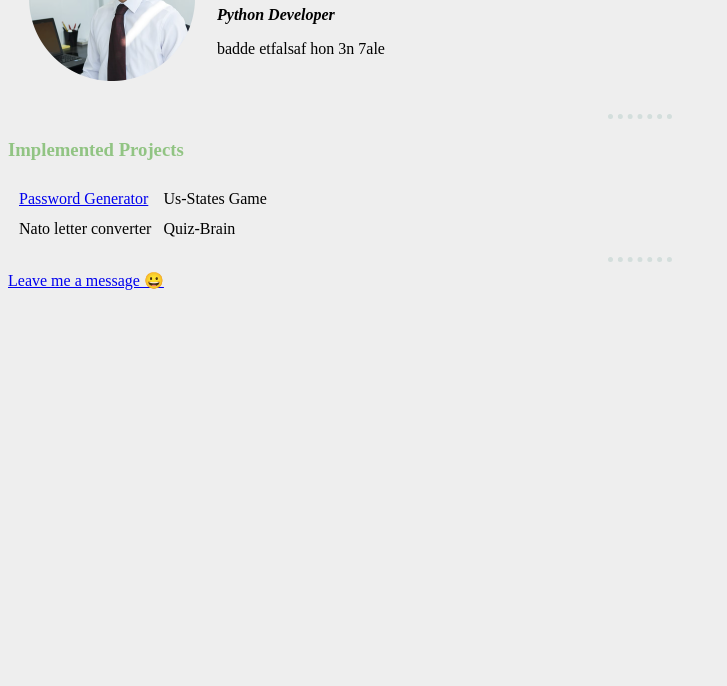
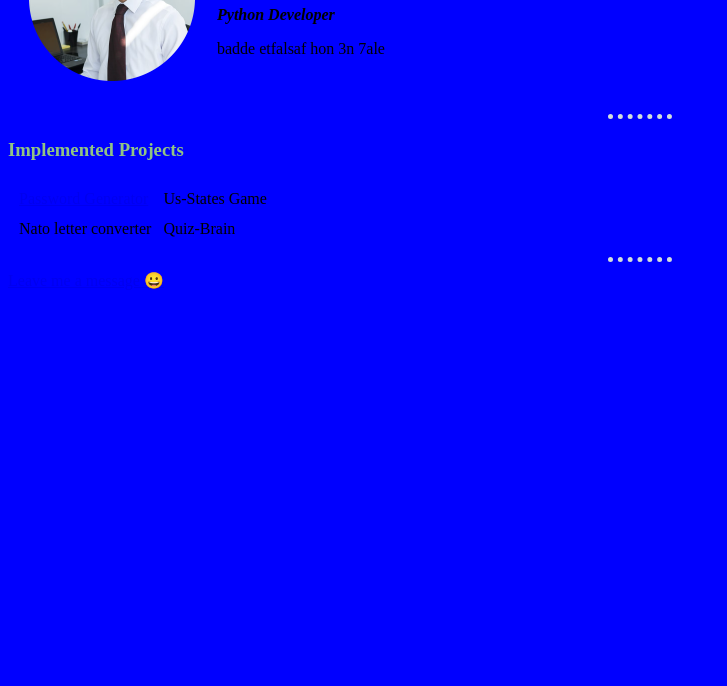
Before and after one commit to mteitani/cv, a plain HTML site: page index.html in a window 1280 px wide. Shown: the part 114-800 px from the top of the page, without its empty margins (0-727 px from the left). Drawn offline with Linux system fonts and the light colour scheme.

Commit message:
Update styles.css

```diff
--- a/css/styles.css
+++ b/css/styles.css
@@ -1,7 +1,6 @@
-@media (prefers-color-scheme: light){
 body
 {
-    background-color: #EEEEEE;
+    background-color: blue;
 }
 
 hr
@@ -20,4 +19,3 @@ h3
 {
 color: #91C483
 }
-}
```
